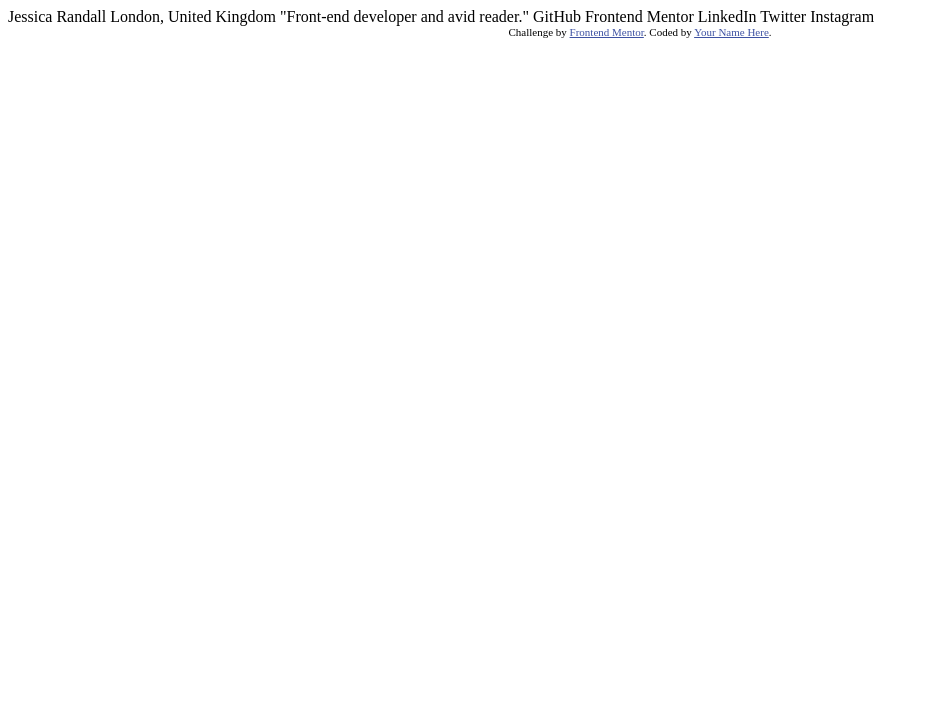
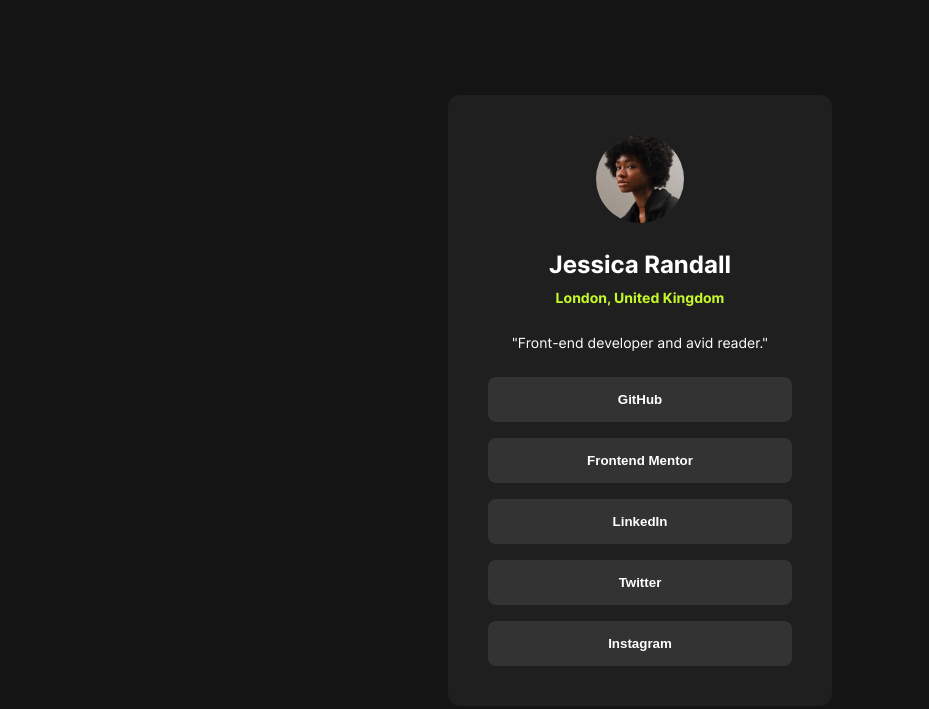
Before and after one commit to NavarroEmiliano/social-links-profile, a plain HTML site: page index.html in a window 1280 px wide. Shown: the whole page, without its empty margins (0-929 px from the left). Drawn offline with Linux system fonts and the light colour scheme.

Commit message:
finished

```diff
--- a/index.html
+++ b/index.html
@@ -1,34 +1,53 @@
 <!DOCTYPE html>
 <html lang="en">
+
 <head>
   <meta charset="UTF-8">
-  <meta name="viewport" content="width=device-width, initial-scale=1.0"> <!-- displays site properly based on user's device -->
+  <meta name="viewport" content="width=device-width, initial-scale=1.0">
 
   <link rel="icon" type="image/png" sizes="32x32" href="./assets/images/favicon-32x32.png">
+  <link href="/assets/fonts/Inter-VariableFont_slnt,wght.woff2" type="font/woff2" rel="preload" as="font" crossorigin>
+  <link rel="stylesheet" href="/style.css">
+  <title>Social links profile</title>
+</head>
 
-  <title>Frontend Mentor | Social links profile</title>
-
-  <!-- Feel free to remove these styles or customise in your own stylesheet 👍 -->
-  <style>
-    .attribution { font-size: 11px; text-align: center; }
-    .attribution a { color: hsl(228, 45%, 44%); }
-  </style>
-</head>
 <body>
 
+  <main class="card-container">
+    <img class="profile-img" src="assets/images/avatar-jessica.jpeg" alt="Profile picture">
+    <div class="card-container__profile-info">
+      <h1 class="name">
         Jessica Randall
+      </h1>
+      <p class="location">
         London, United Kingdom
+      </p>
+    </div>
+
+    <p class="card-container__bio">
       "Front-end developer and avid reader."
+    </p>
 
+    <div class="card-container__links">
+      <button>
         GitHub
+      </button>
+      <button>
         Frontend Mentor
+      </button>
+      <button>
         LinkedIn
+      </button>
+      <button>
         Twitter
+      </button>
+      <button>
         Instagram
+      </button>
+    </div>
+  </main>
 
-  <div class="attribution">
-    Challenge by <a href="https://www.frontendmentor.io?ref=challenge" target="_blank">Frontend Mentor</a>.
-    Coded by <a href="#">Your Name Here</a>.
-  </div>
+
 </body>
+
 </html>
--- /dev/null
+++ b/style.css
@@ -0,0 +1,97 @@
+@font-face {
+    font-family: 'Inter';
+    src: url(assets/fonts/Inter-VariableFont_slnt\,wght.woff2) format('woff2');
+}
+
+:root {
+    --green: #C4F82A;
+    --white: #FFFFFF;
+    --grey-700: #333333;
+    --grey-800: #1F1F1F;
+    --grey-900: #141414;
+  }
+
+* {
+    margin: 0;
+    padding: 0;
+    box-sizing: border-box;
+}
+
+img {
+    inline-size: 100%;
+    block-size: auto;
+}
+
+body {
+    font-family: 'Inter', sans-serif;
+    font-size: 14px;
+    background-color: var(--grey-900);
+    min-block-size: 100vh;
+    display: grid;
+    place-items: center;
+    color: var(--white);
+    line-height: 1.5;
+    padding-inline: 24px;
+}
+
+.card-container {
+    display: flex;
+    flex-direction: column;
+    align-items: center;
+    gap: 24px;
+    max-inline-size: 384px;
+    inline-size: 100%;
+    background-color: var(--grey-800);
+    border-radius: 12px;
+    padding: clamp(24px, 7vw, 40px);
+}
+
+.profile-img {
+    inline-size: 88px;
+    block-size: 88px;
+    border-radius: 50%;
+}
+
+.card-container__profile-info {
+    text-align: center;
+}
+
+.card-container__profile-info .name{
+    font-size: 24px;
+}
+
+.card-container__profile-info .location{
+    font-weight: 700;
+    color: var(--green);
+    margin-top: 4px;
+}
+
+.card-container__bio {
+    font-weight: 400;
+}
+
+.card-container__links {
+    max-inline-size: 304px;
+    inline-size: 100%;
+    display: flex;
+    flex-direction: column;
+    gap: 16px;
+}
+
+.card-container__links button {
+    background-color: var(--grey-700);
+    border: none;
+    border-radius: 8px;
+    color: var(--white);
+    font-weight: 700;
+    block-size: 45px;
+    padding-inline: 12px;
+}
+
+.card-container__links button:hover {
+    background-color: var(--green);
+    color: var(--grey-700);
+    cursor: pointer;
+    transition: all 120ms ease-in;
+
+}
```
Also changed, not shown: assets/fonts/Inter-VariableFont_slnt,wght.woff2 (renamed from assets/fonts/Inter-VariableFont_slnt,wght.ttf), assets/fonts/static/Inter-Bold.ttf (deleted), assets/fonts/static/Inter-Regular.ttf (deleted), assets/fonts/static/Inter-SemiBold.ttf (deleted), assets/images/screenshot.jpg (added). Lines whose indentation alone changed are shown as unchanged.
